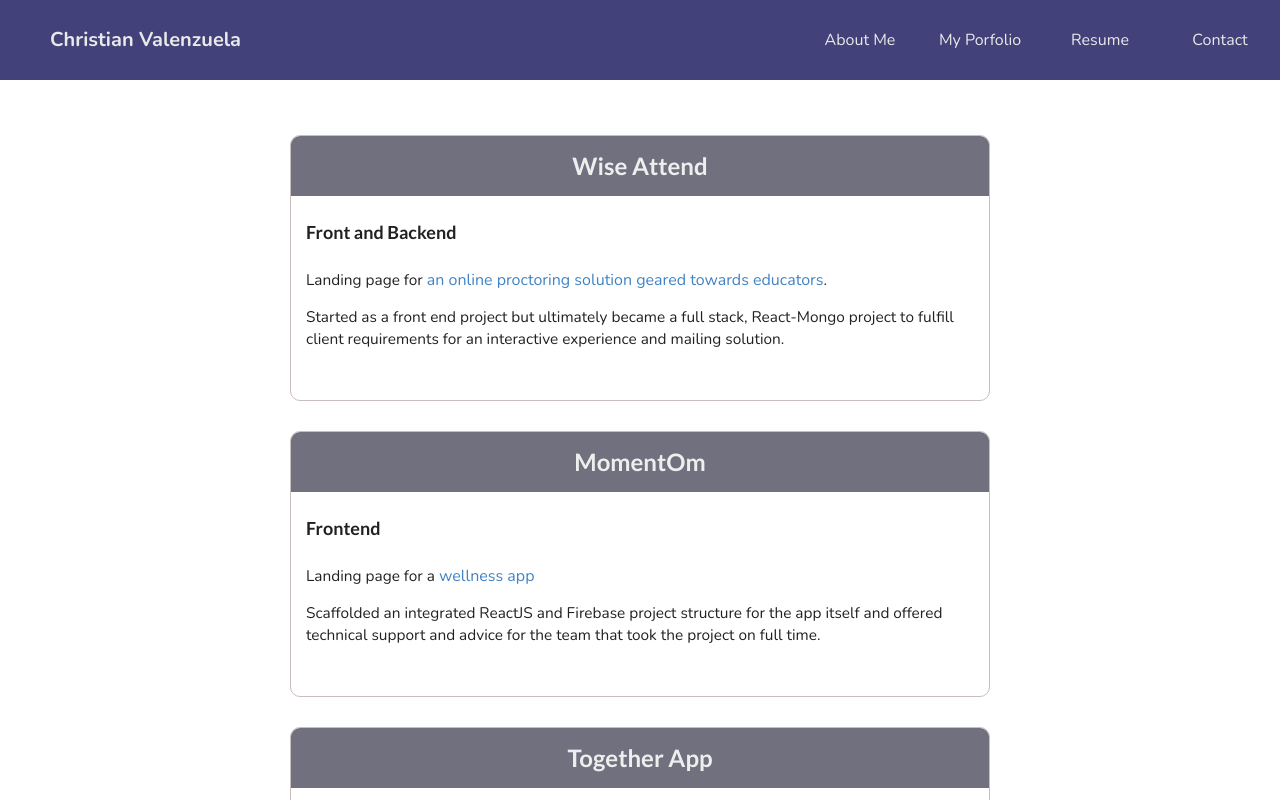
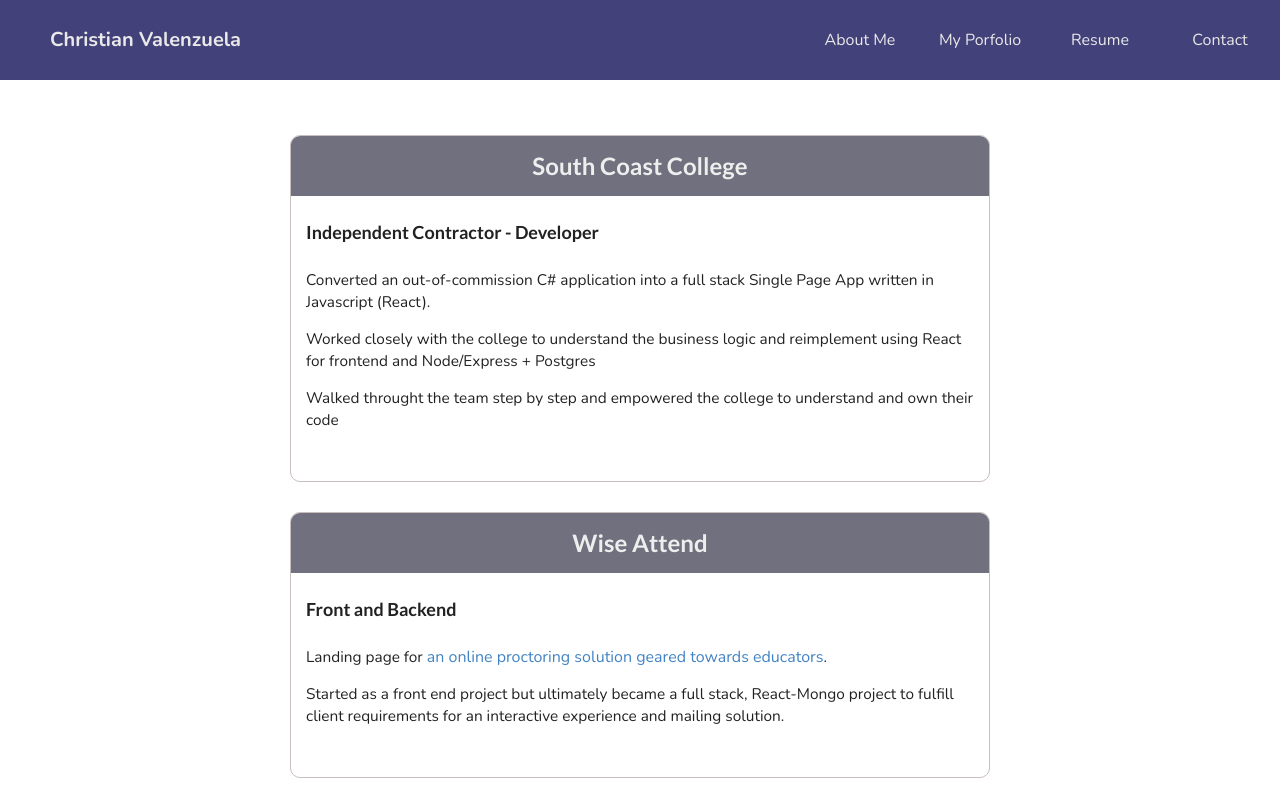
Before and after one commit to chris-av/portfolio-react, a React (Create React App) app: page /portfolio in a window 1280 px wide. Shown: the top 800 px of the page. Built offline with nearby package versions, Linux system fonts and the light colour scheme.

Commit message:
add new project, add link later

```diff
--- a/src/pages/Portfolio/portfolio.data.js
+++ b/src/pages/Portfolio/portfolio.data.js
@@ -1,6 +1,17 @@
 import React from 'react';
 
 export const portfolio = [
+  {
+    organization: "South Coast College",
+    jobtitle: "Independent Contractor - Developer",
+    description: () => (
+      <div>
+        <p>Converted an out-of-commission C# application into a full stack Single Page App written in Javascript (React).</p>
+        <p>Worked closely with the college to understand the business logic and reimplement using React for frontend and Node/Express + Postgres</p>
+        <p>Walked throught the team step by step and empowered the college to understand and own their code</p>
+      </div>
+    )
+  },
   {
     organization: "Wise Attend",
     jobtitle: "Front and Backend",
```
